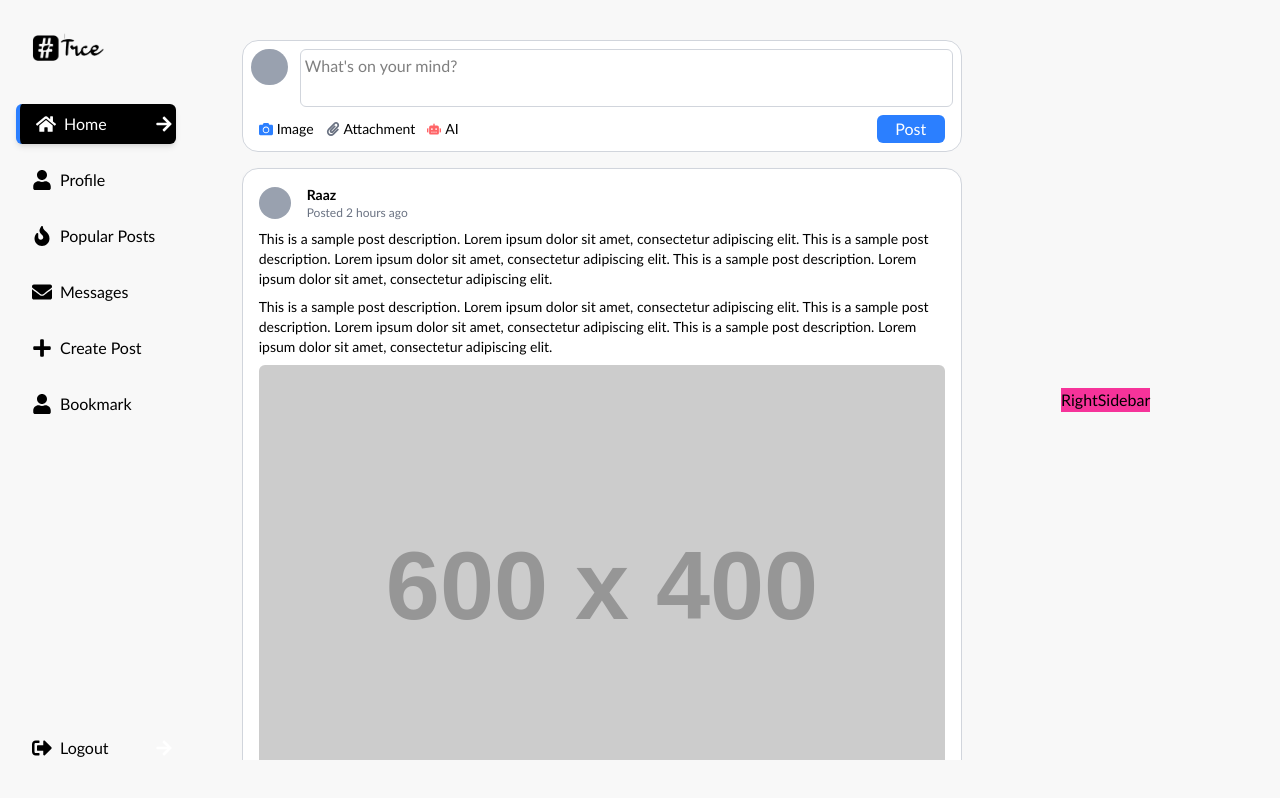
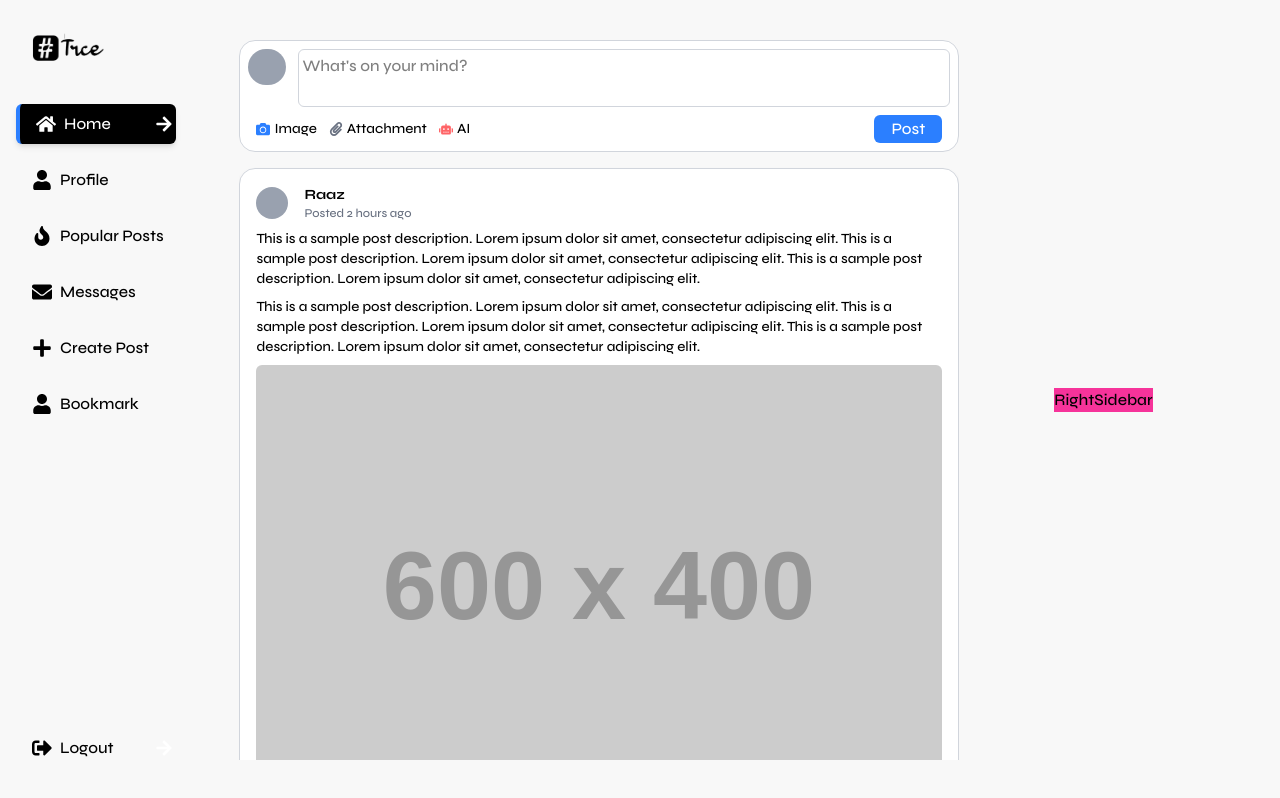
Before and after one commit to kpp224/scams_web, a React (Vite) app: page / in a window 1280 px wide. Built offline with nearby package versions, Linux system fonts and the light colour scheme.

Commit message:
raj commit

```diff
--- a/index.html
+++ b/index.html
@@ -5,8 +5,8 @@
     <link rel="icon" type="image/svg+xml" href="/vite.svg" />
     <meta name="viewport" content="width=device-width, initial-scale=1.0" />
     <title>TRCE</title>
-    <link href="https://fonts.googleapis.com/css2?family=Inter:wght@400;700&display=swap" rel="stylesheet">
-  </head>
+    <link href="https://fonts.googleapis.com/css2?family=Syne:wght@400;500;600;700&display=swap" rel="stylesheet">
+    </head>
   <body>
     <div id="root"></div>
     <script type="module" src="/src/main.jsx"></script>
--- a/src/index.css
+++ b/src/index.css
@@ -1,5 +1,7 @@
 /* filepath: /Users/gadgetzone/Documents/IN-HOUSE PROJECT/TRCE/scam_webInfo/src/index.css */
 @import "tailwindcss";
+@tailwind components;
+@tailwind utilities;
 
 @layer base {
   * {
@@ -10,17 +12,17 @@
 }
 
 body {
-  background-color: #F8F8F8; /* Equivalent to bg-gray-100 in Tailwind CSS */
-  font-family:'Gill Sans', 'Gill Sans MT', Calibri, 'Trebuchet MS', sans-serif ;
-  font-weight: 550;
+  background-color: #F8F8F8;
+    font-family: 'Syne', sans-serif;
+    font-weight: 500;
 }
 
 /* Hide Scrollbar */
 .scrollbar-hide::-webkit-scrollbar {
-  display: none; /* Hide scrollbar for Chrome, Safari, and Opera */
+  display: none;
 }
 
 .scrollbar-hide {
-  -ms-overflow-style: none; /* Hide scrollbar for IE and Edge */
-  scrollbar-width: none; /* Hide scrollbar for Firefox */
+  -ms-overflow-style: none;
+  scrollbar-width: none;
 }
```
